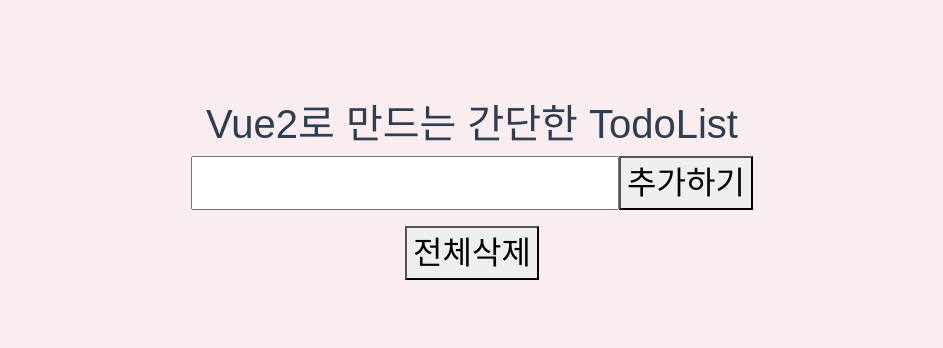
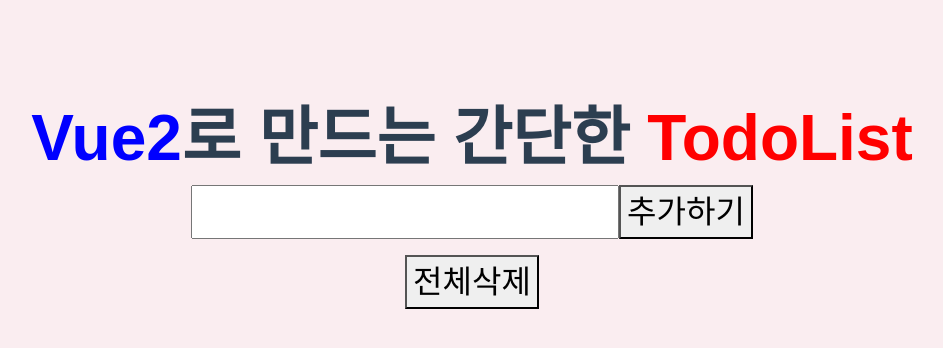
Before and after one commit to alittlekitten/vue2TodoList, a Vue app: page / in a window 1280 px wide. Shown: the top 348 px of the page, without its empty margins (168-1111 px from the left). Built offline with nearby package versions, Linux system fonts and the light colour scheme; a web font is replaced by a local one.

Commit message:
💄 TodoHeader 컴포넌트 최초 style 적용
title 글자색 및 폰트 크기 및 굵기 설정

```diff
--- a/src/components/TodoHeader.vue
+++ b/src/components/TodoHeader.vue
@@ -1,5 +1,23 @@
 <template>
-  <div>
-    <h1>Vue2로 만드는 간단한 TodoList</h1>
+  <div id="todo-header">
+    <h1 class="title">
+      <span class="vue2">Vue2</span>로 만드는 간단한 <span class="point">TodoList</span>
+    </h1>
   </div>
 </template>
+<style lang="scss">
+#todo-header {
+  .title {
+    font-weight: 700;
+    font-size: 4rem;
+
+    .vue2 {
+      color: $title-point1;
+    }
+
+    .point {
+      color: $title-point2;
+    }
+  }
+}
+</style>
```
